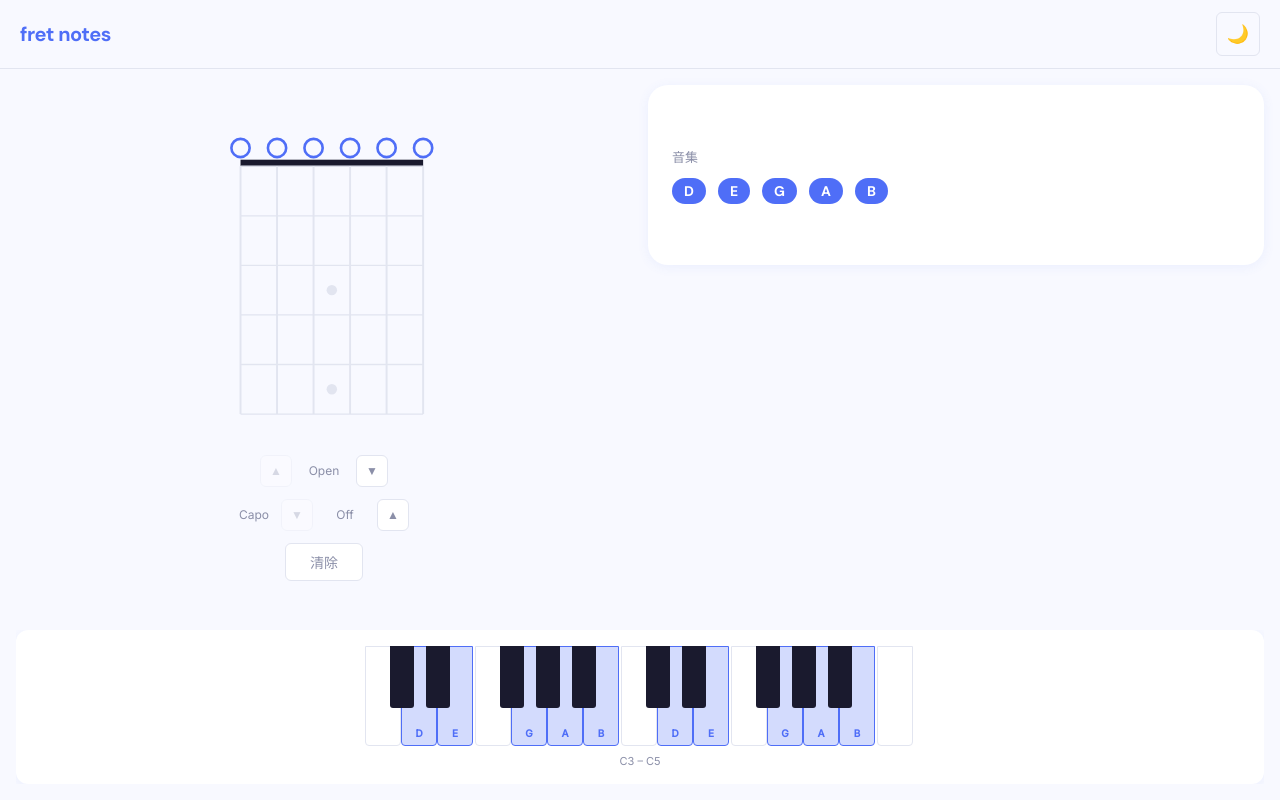
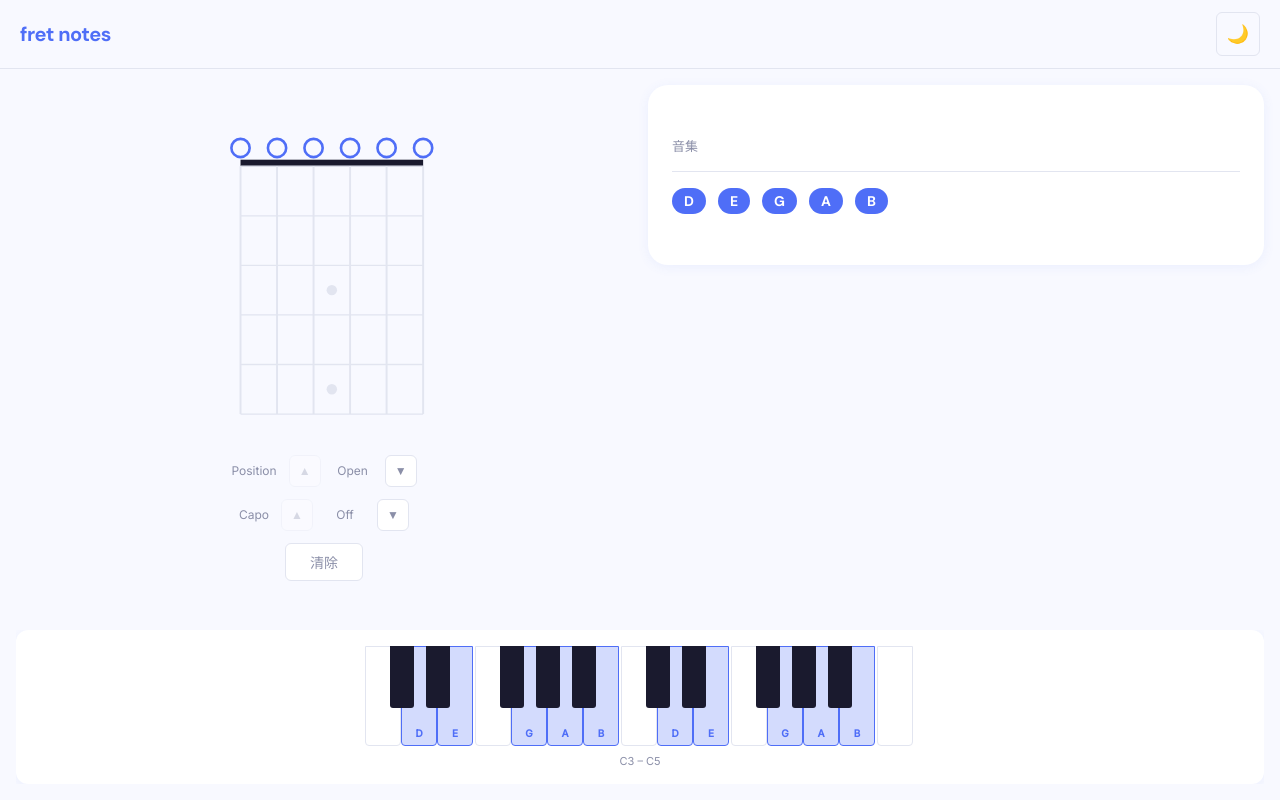
Before and after one commit to lintina11/fret-notes-v2, a Nuxt app: page / in a window 1280 px wide. Built offline with nearby package versions, Linux system fonts and the light colour scheme.

Commit message:
fix: 微調icon、分隔線

```diff
--- a/app/components/ChordResult/index.vue
+++ b/app/components/ChordResult/index.vue
@@ -40,6 +40,7 @@
           <p v-if="capoFret > 0" class="capo-shape">
             形狀：{{ shapeLabel }} · Capo {{ capoFret }}
           </p>
+          <div class="divider"></div>
           <div class="notes-row">
             <div
               v-for="noteInfo in detectedChord.notes"
--- a/app/components/Fretboard/index.vue
+++ b/app/components/Fretboard/index.vue
@@ -142,6 +142,7 @@
 
     <!-- Navigation row -->
     <div class="nav-row">
+      <span class="nav-label">Position</span>
       <button class="nav-btn" :disabled="startFret <= 1" @click="navigate(-1)">▲</button>
       <span class="nav-label">{{ startFret === 1 ? 'Open' : `${startFret}fr` }}</span>
       <button class="nav-btn" :disabled="startFret >= MAX_START_FRET" @click="navigate(1)">▼</button>
@@ -150,9 +151,9 @@
     <!-- Capo stepper -->
     <div class="capo-row">
       <span class="capo-label">Capo</span>
-      <button class="nav-btn" :disabled="capoFret <= 0" @click="setCapo(capoFret - 1)">▼</button>
+      <button class="nav-btn" :disabled="capoFret <= 0" @click="setCapo(capoFret - 1)">▲</button>
       <span class="nav-label">{{ capoFret === 0 ? 'Off' : capoFret }}</span>
-      <button class="nav-btn" :disabled="capoFret >= MAX_CAPO" @click="setCapo(capoFret + 1)">▲</button>
+      <button class="nav-btn" :disabled="capoFret >= MAX_CAPO" @click="setCapo(capoFret + 1)">▼</button>
     </div>
 
     <button class="clear-btn" @click="handleClear">清除</button>
```
Also changed, not shown: .claude/launch.json (added), 1 other file (tests, documents, lock files or other folders).
